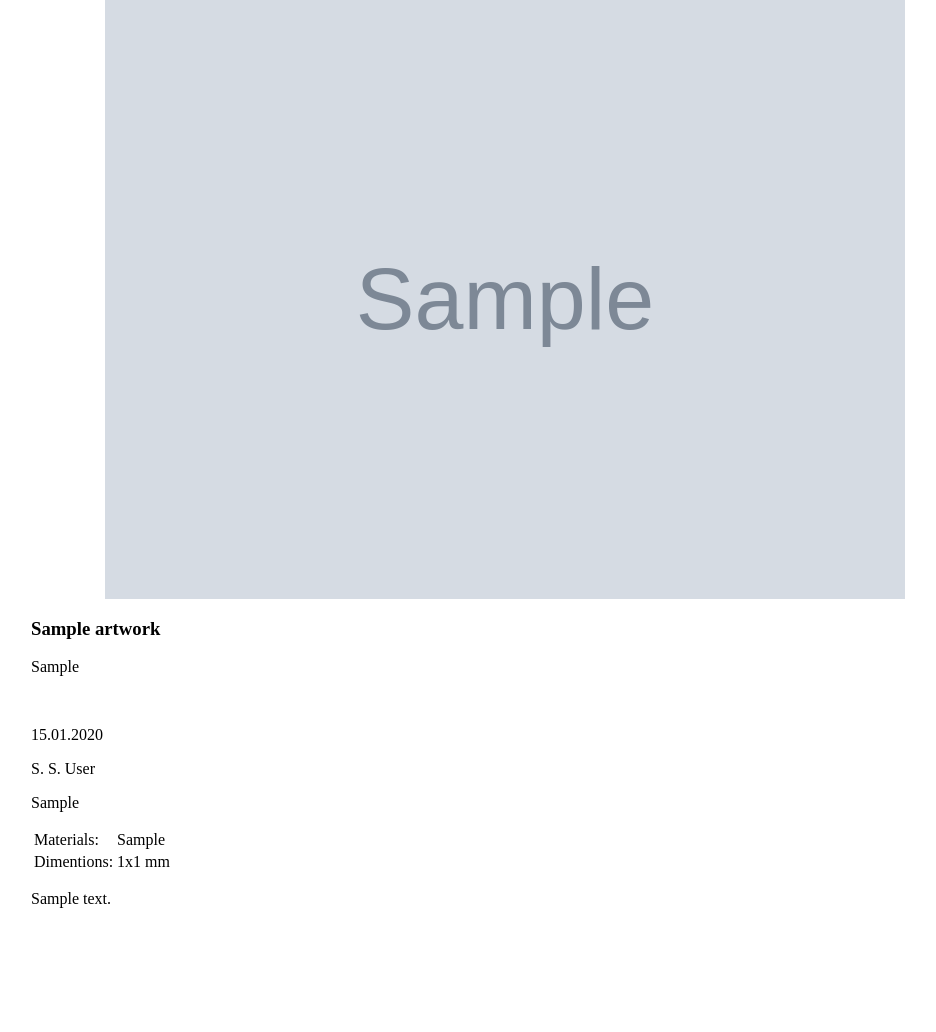
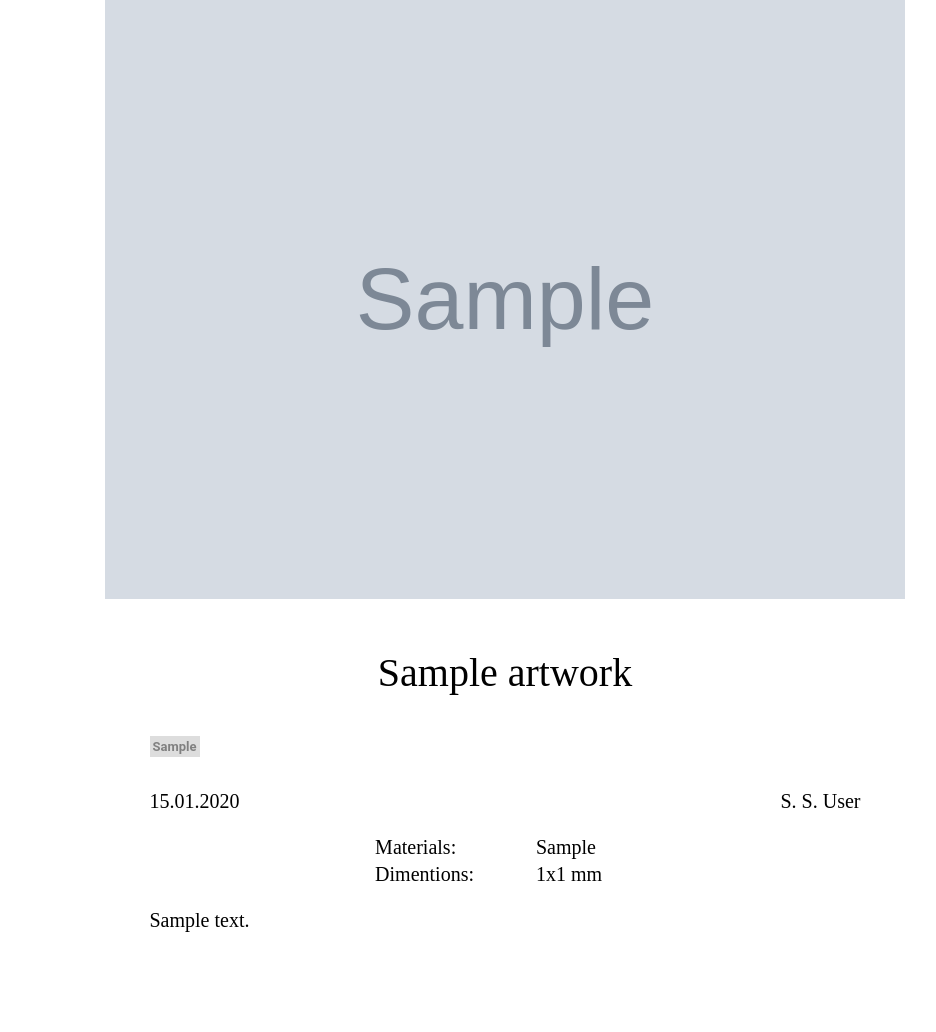
Before and after one commit to zosimek/Blog, a Django app: page /main/details/Artwork/1/ in a window 1280 px wide. Shown: the part 101-1133 px from the top of the page, without its empty margins (135-1071 px from the left). Before the commit the page ends 1009 px from the top, so only its background shows below. Run offline with Django 4.2, Linux system fonts and the light colour scheme; tables that the repository leaves empty hold one stand-in row (values such as "Sample post"); grey boxes marked "Sample" are stand-in pictures; some libraries are stand-ins or nearby versions.

Commit message:
Another (one bites the dust) unspecified commit.

```diff
--- a/my_blog/admin.py
+++ b/my_blog/admin.py
@@ -56,7 +56,7 @@ class BookAdmin(admin.ModelAdmin):
 
 @admin.register(Chapter)
 class ChapterAdmin(admin.ModelAdmin):
-    list_display = ['__str__', "book", 'date']
+    list_display = ['__str__', "book", 'number']
 
 @admin.register(Post)
 class PostAdmin(admin.ModelAdmin):
--- a/static/css/detail.css
+++ b/static/css/detail.css
@@ -1,13 +1,13 @@
 .art-detail-post{
     width: 75%;
     height: fit-content;
-    margin: 0 auto;
+    margin: 100px auto;
 }
 .art-title-image{
     height: 75vh;
     width: fit-content;
     margin: 0 auto;
-    margin-top: 100px;
+    /*margin-top: 100px;*/
 }
 .art-detail-image{
     height: 100%;
@@ -15,19 +15,55 @@
     width: -moz-fit-content;
     margin: 0 auto;
 }
-.art-basic-info{}
-.art-detail-title{}
-.art-detail-author-date-expertise{}
+.art-basic-info{
+    width: 75%;
+    height: fit-content;
+    margin: 0 auto;
+    margin-top: 50px;
+}
+.art-detail-title{
+    font-size: 40px;
+    font-weight: normal;
+    font-family: "CMU Serif";
+    text-align: center;
+}
+.art-detail-author-date-expertise{
+    font-family: "CMU Serif";
+    font-size: 20px;
+}
 .art-latest-category-pink{}
-.art-latest-date-author{}
-.art-latest-date{}
-.art-latest-author{}
-.art-latest-author{}
-.art-detail-content{}
-.art-latest-art-category{}
-.art-latest-art-table{}
-.art-latest-art-col1{}
-.art-latest-art-col2{}
-.art-latest-art-col1{}
-.art-latest-art-col2{}
-.art-latest-content{}
+.art-latest-date-author{
+    display: flex;
+}
+.art-latest-date{
+    flex: 50%;
+}
+.art-latest-author{
+    flex: 50%;
+    align-self: end;
+    text-align: right;
+}
+.art-latest-art-category{
+    width: fit-content;
+    padding: 3px;
+    font-size: small;
+    font-family: Roboto, sans-serif;
+    font-weight: bold;
+    color: grey;
+    background-color: #dddddd;
+}
+.art-latest-art-table{
+    margin: 0 auto;
+}
+.art-latest-art-col1{
+    width: 50%;
+    padding-right: 30px;
+}
+td.art-latest-art-col2{
+    width: 50%;
+    padding-left: 30px
+}
+td.art-latest-content{
+    font-family: "CMU Serif";
+    font-size: 20px;
+}
--- a/static/css/latest.css
+++ b/static/css/latest.css
@@ -115,7 +115,7 @@
 .latest-art-category{
     width: fit-content;
     padding: 3px;
-    font-size: small;
+    font-size: 18px;
     font-family: Roboto, sans-serif;
     font-weight: bold;
     color: grey;
--- a/static/css/quote.css
+++ b/static/css/quote.css
@@ -4,8 +4,8 @@
     width: 50%;
     height: fit-content;
     display: block;
-    background: #b7ebff;
-    box-shadow: 0 0 5px 5px #b7ebff;
+    background: #b6dff7;
+    box-shadow: 0 0 5px 5px #b6dff7;
 }
 .quote {
     font-size: 30px;
--- a/templates/detail.html
+++ b/templates/detail.html
@@ -86,8 +86,7 @@
         <div class="art-basic-info">
             <h3 class="art-detail-title">{{post.title}}</h3>
             <div class="art-detail-author-date-expertise">
-                <p class="art-latest-category-pink">{{post.expertise.expertise}}</p>
-                <br>
+                <p class="art-latest-art-category">{{post.category}}</p>
                 <div class="art-latest-date-author">
                     <p class="art-latest-date">{{post.date|date:"d.m.Y"}}</p>
                     {% if post.author.middleName != null %}
@@ -97,7 +96,6 @@
                     {% endif %}
             </div>
             <div class="art-detail-content">
-                <p class="art-latest-art-category">{{post.category}}</p>
                     <table class="art-latest-art-table">
                         <tr>
                             <td class="art-latest-art-col1">Materials: </td>
```
Also changed, not shown: templates/art.html (+4 -35 lines).
